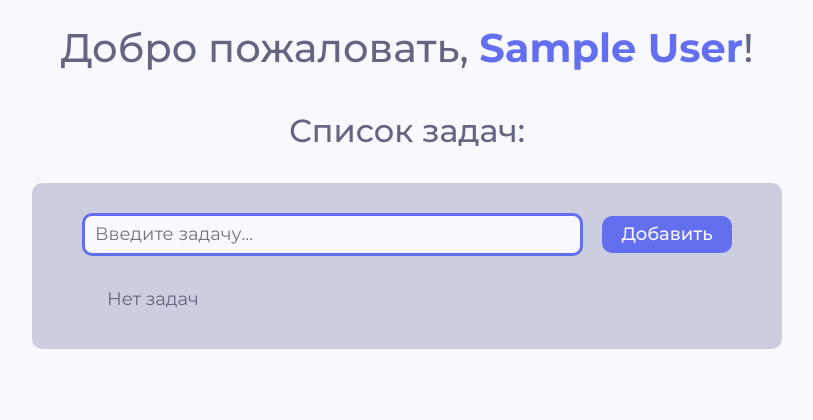
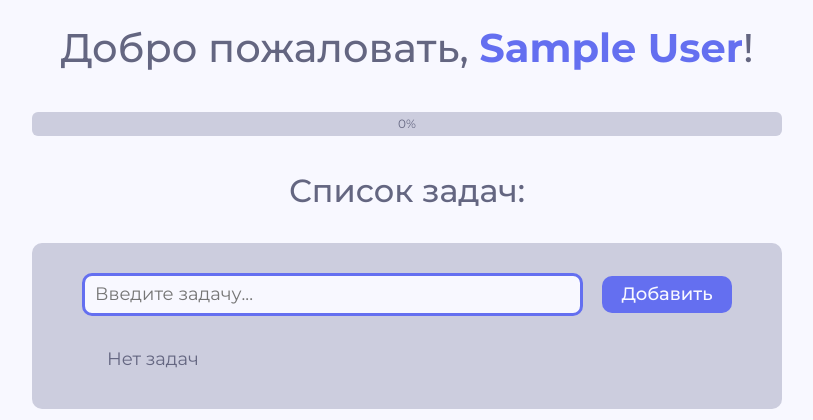
Before and after one commit to medwuu/flask-todo-app, a Flask app: page /my in a window 1280 px wide. Shown: the part 90-510 px from the top of the page, without its empty margins (233-1046 px from the left). Run offline with Flask 3, Linux system fonts and the light colour scheme; the visitor is signed in with stand-in values (Sample User, id 1); data that the repository does not hold is empty.

Commit message:
feat: прогресс бар выполнения задач

```diff
--- a/app/static/css/my.css
+++ b/app/static/css/my.css
@@ -5,6 +5,24 @@ h1, h2 {
 
 span.user-name {
     margin-right: 0;
+}
+
+.progress {
+    background-color: var(--light-gray);
+    max-width: 750px;
+    margin: 0 auto;
+    height: 2em;
+    position: relative;
+    margin-bottom: 3em;
+}
+
+.progress-bar-inner {
+    position: absolute;
+    top: 0;
+    left: 0;
+    width: 100%;
+    text-align: center;
+    line-height: 2;
 }
 
 .todo-wrapper {
--- a/app/static/js/add_task.js
+++ b/app/static/js/add_task.js
@@ -34,6 +34,18 @@ $(document).ready(function() {
                 $("#taskList").append(newTask);
                 $(".task-wrapper").last().fadeIn();
                 $("#taskInput").val("");
+
+                // progress-bar
+                completed_tasks = $('input:checkbox:checked').length;
+                var total_tasks = $('input:checkbox').length;
+                var complete_percent = Math.round(completed_tasks / total_tasks * 100);
+                $(".progress-bar").css("width", complete_percent+"%");
+                $(".progress-bar-inner").text(complete_percent+"%");
+                if (complete_percent > 48) {
+                    $(".progress-bar-inner").css("color", "var(--white)");
+                } else {
+                    $(".progress-bar-inner").css("color", "inherit");
+                }
             },
             error: function() {
                 alert("Ошибка при добавлении задачи");
--- a/app/static/js/delete_task.js
+++ b/app/static/js/delete_task.js
@@ -15,6 +15,18 @@ $(document).ready(function() {
                 $("#trash-can-"+response.id).parent().fadeOut( function() {
                     $("#trash-can-"+response.id).parent().remove();
                     if ($(".task-wrapper").length == 0) $(".no-tasks").removeClass("d-none")
+
+                    // progress-bar
+                    completed_tasks = $('input:checkbox:checked').length;
+                    var total_tasks = $('input:checkbox').length;
+                    var complete_percent = (Math.round(completed_tasks / total_tasks * 100)) || 0;
+                    $(".progress-bar").css("width", complete_percent+"%");
+                    $(".progress-bar-inner").text(complete_percent+"%");
+                    if (complete_percent > 48) {
+                        $(".progress-bar-inner").css("color", "var(--white)");
+                    } else {
+                        $(".progress-bar-inner").css("color", "inherit");
+                    }
                 });
             },
             error: function() {
--- a/app/static/js/edit_task.js
+++ b/app/static/js/edit_task.js
@@ -14,6 +14,18 @@ $(document).ready(function() {
             }),
             success: function(response) {
                 $("#task"+response.id).siblings("label").toggleClass("text-decoration-line-through text-success fw-light")
+
+                // progress-bar
+                completed_tasks = $('input:checkbox:checked').length;
+                var total_tasks = $('input:checkbox').length;
+                var complete_percent = Math.round(completed_tasks / total_tasks * 100);
+                $(".progress-bar").css("width", complete_percent+"%");
+                $(".progress-bar-inner").text(complete_percent+"%");
+                if (complete_percent > 48) {
+                    $(".progress-bar-inner").css("color", "var(--white)");
+                } else {
+                    $(".progress-bar-inner").css("color", "inherit");
+                }
             },
             error: function() {
                 alert("Ошибка при добавлении задачи");
--- a/app/templates/my.html
+++ b/app/templates/my.html
@@ -6,7 +6,18 @@
 
 {% block body %}
 <h1>Добро пожаловать, <span class="user-name">{{ current_user.name }}</span>!</h1>
-<!-- TODO: прогресс бар выполнения тасков -->
+<div class="progress">
+    {% set total_tasks = tasks|length %}
+    {% set completed_tasks = tasks | selectattr("completed", "equalto", True) | list | length %}
+    {% if total_tasks > 0 %}
+        {% set percent_completed = ((completed_tasks / total_tasks) * 100)| round | int %}
+    {% else %}
+        {% set percent_completed = 0 %}
+    {% endif %}
+
+    <div class="progress-bar" role="progressbar" style="width: {{ percent_completed }}%"></div>
+    <div class="progress-bar-inner" style="{% if percent_completed > 48 %}color: var(--white);{% endif %}">{{ percent_completed }}%</div>
+</div>
 <h2>Список задач:</h2>
 
 <div class="todo-wrapper">
```
